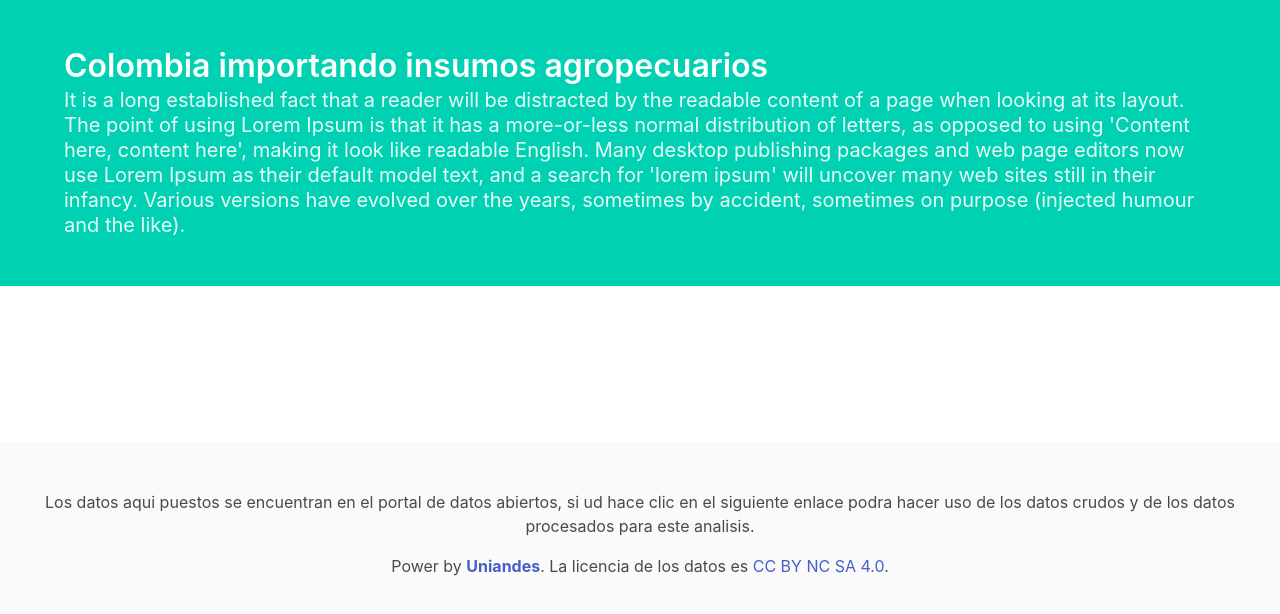
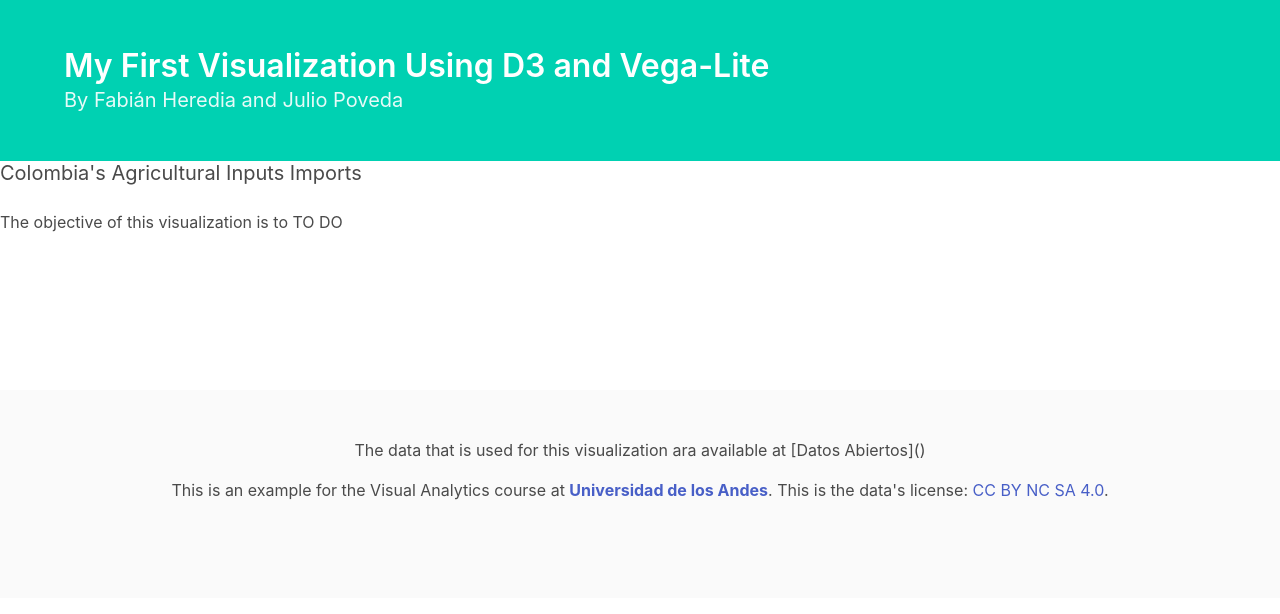
Before and after one commit to fabianheredia/firstvizd3, a plain HTML site: page index.html in a window 1280 px wide. Drawn offline with nearby package versions, Linux system fonts and the light colour scheme; no server answers.

Commit message:
Added favicon and translated text

```diff
--- a/index.html
+++ b/index.html
@@ -3,29 +3,35 @@
 
 <head>
     <meta charset="UTF-8">
+    <meta name="description" content="This is my first visualization using d3 and Vega-Lite">
+    <meta name="keywords" content="HTML, CSS, JavaScript, d3, Vega-Lite">
+    <meta name="author" content="Fabián Heredia">
+    <meta name="author" content="Julio Poveda">
     <meta name="viewport" content="width=device-width, initial-scale=1.0">
-    <title>Mi prime visualizacion</title>
+    <title>My First Viz</title>
     <link rel="stylesheet" href="https://cdn.jsdelivr.net/npm/bulma@0.9.0/css/bulma.min.css">
+    <link rel="stylesheet" href="./css/main.css">
+    <link rel="apple-touch-icon" sizes="180x180" href="/apple-touch-icon.png">
+    <link rel="icon" type="image/png" sizes="32x32" href="/favicon-32x32.png">
+    <link rel="icon" type="image/png" sizes="16x16" href="/favicon-16x16.png">
+    <link rel="manifest" href="/site.webmanifest">
+
 </head>
 
 <body>
     <section class="hero is-primary">
         <div class="hero-body">
             <div class="container">
-                <h1 class="title">
-                    Colombia importando insumos agropecuarios
-                </h1>
-                <h2 class="subtitle">
+                <h1 class="title">My First Visualization Using D3 and Vega-Lite</h1>
+                <h2 class="subtitle">By <a href="https://github.com/fabianheredia" target="_blank">Fabián Heredia</a> and <a href="https://github.com/japoveda10" target="_blank">Julio Poveda</a></h2>
+            </div>
+        </div>
+    </section>
 
-                    It is a long established fact that a reader will be distracted by the readable content of a page
-                    when looking at its layout. The point of using Lorem Ipsum is that it has a more-or-less normal
-                    distribution of letters, as opposed to using 'Content here, content here', making it look like
-                    readable English. Many desktop publishing packages and web page editors now use Lorem Ipsum as their
-                    default model text, and a search for 'lorem ipsum' will uncover many web sites still in their
-                    infancy. Various versions have evolved over the years, sometimes by accident, sometimes on purpose
-                    (injected humour and the like).
-                </h2>
-            </div>
+    <section>
+        <div>
+            <h2 class="subtitle">Colombia's Agricultural Inputs Imports</h2>
+            <p>The objective of this visualization is to TO DO</p>
         </div>
     </section>
     <section>
@@ -35,17 +41,16 @@
     </section>
     <footer class="footer">
         <div class="content has-text-centered">
-            <p>Los datos aqui puestos se encuentran en el portal de datos abiertos, si ud hace clic en el siguiente
-                enlace podra hacer uso de los datos crudos y de los datos procesados para este analisis.</p>
+            <p>The data that is used for this visualization ara available at [Datos Abiertos]()</p>
             <p>
-                Power by <a href="https://uniandes.edu.co/"><strong>Uniandes</strong></a>. La licencia de los datos es
+                This is an example for the Visual Analytics course at <a href="https://uniandes.edu.co/"><strong>Universidad de los Andes</strong></a>. This is the data's license:
                 <a href="http://creativecommons.org/licenses/by-nc-sa/4.0/">CC BY NC SA 4.0</a>.
             </p>
         </div>
     </footer>
     <script src="https://cdn.jsdelivr.net/npm/axios/dist/axios.min.js"></script>
     <script src="https://d3js.org/d3.v6.min.js"></script>
-    <script src="/firstvizd3/js/main.js"></script>
+    <script src="./js/main.js"></script>
 </body>
 
 </html>
```
Also changed, not shown: android-chrome-192x192.png (added), android-chrome-512x512.png (added), apple-touch-icon.png (added), css/main.css (added), favicon-16x16.png (added), favicon-32x32.png (added), site.webmanifest (added), 1 other file.
